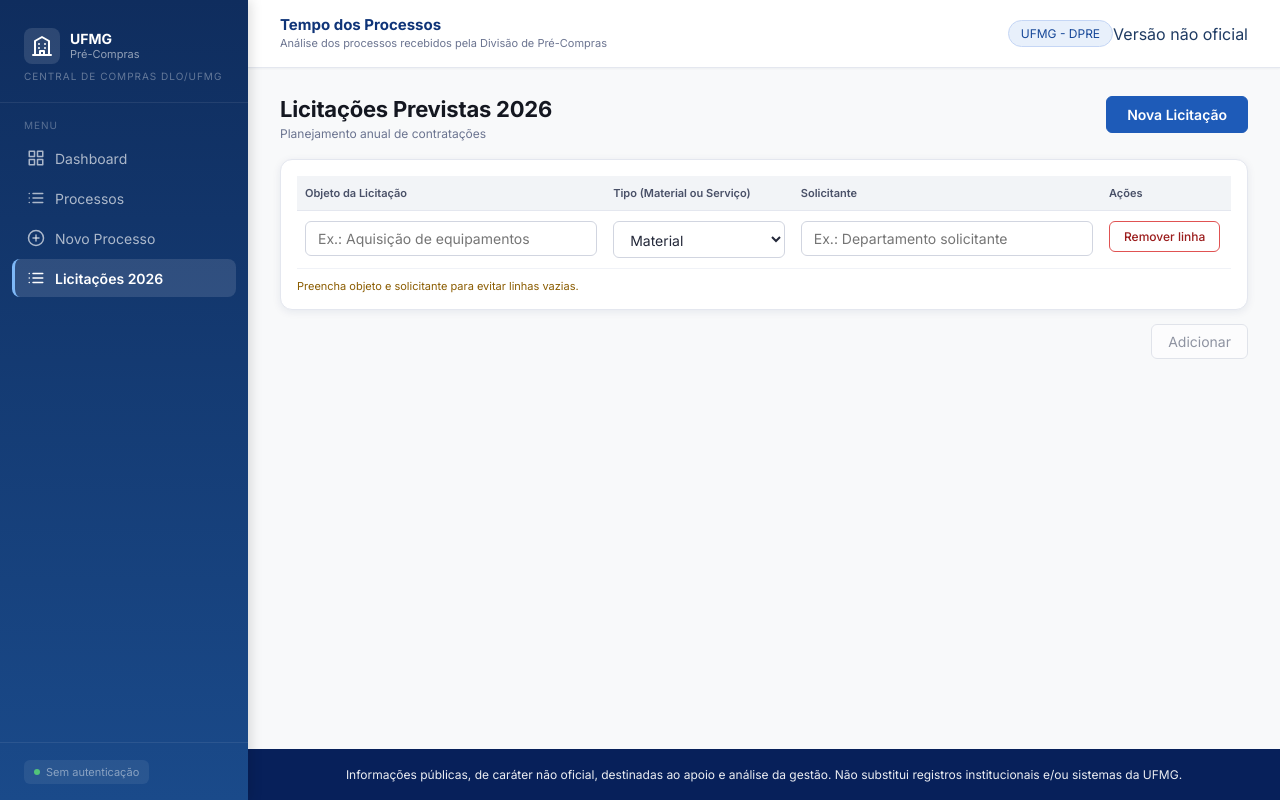
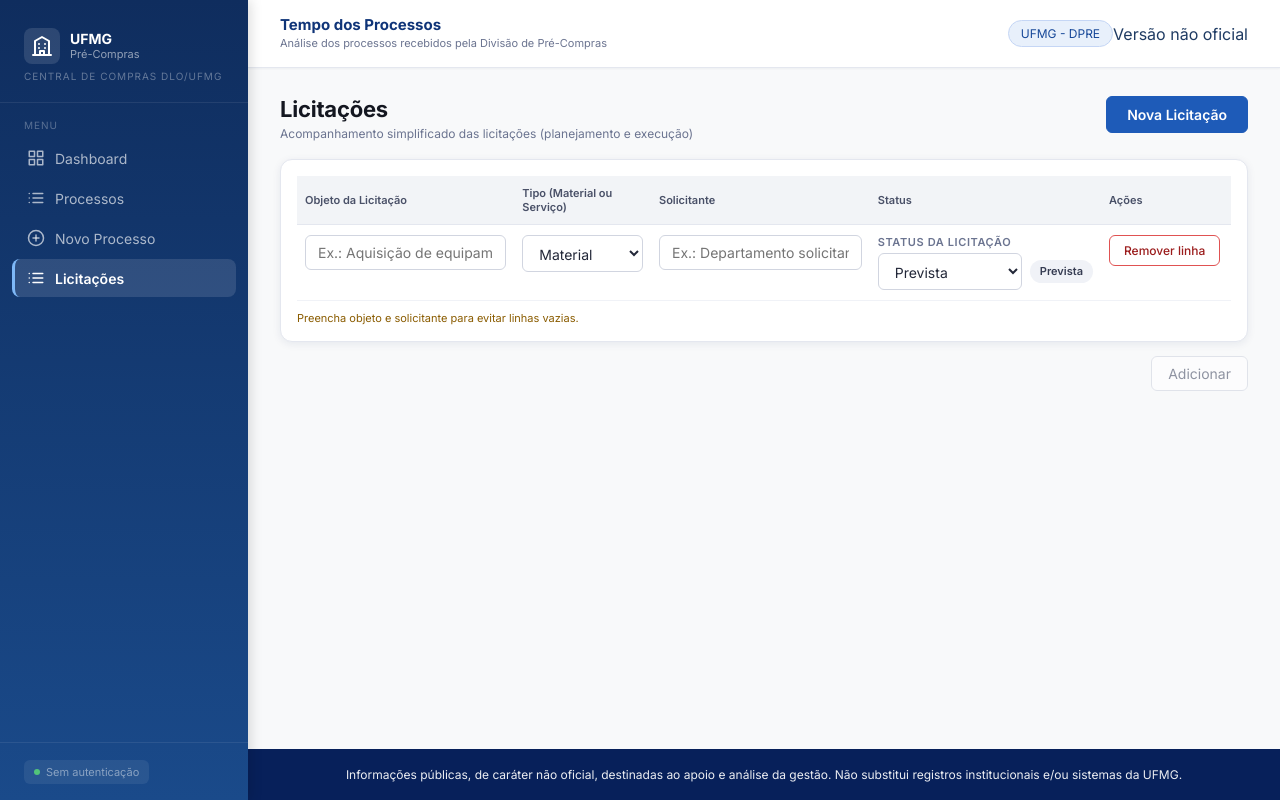
Before and after one commit to thiagoaprado22/gestao_de_processos_dpre, a React (Vite) app in the folder frontend/: page /licitacoes-previstas in a window 1280 px wide. Built offline with nearby package versions, Linux system fonts and the light colour scheme; no server answers; what @trpc/react-query would draw is missing.

Commit message:
Refatora painel de licitações com controle de status manual

```diff
--- a/frontend/src/components/Layout.tsx
+++ b/frontend/src/components/Layout.tsx
@@ -26,7 +26,7 @@ const navItems = [
   { to: "/dashboard",      label: "Dashboard",       Icon: IconDashboard },
   { to: "/processos",      label: "Processos",       Icon: IconList },
   { to: "/processos/novo", label: "Novo Processo",   Icon: IconPlus },
-  { to: "/licitacoes-previstas", label: "Licitações 2026", Icon: IconList },
+  { to: "/licitacoes-previstas", label: "Licitações", Icon: IconList },
 ];
 
 export default function Layout({ children }: { children: ReactNode }) {
--- a/frontend/src/pages/LicitacoesPrevistas.tsx
+++ b/frontend/src/pages/LicitacoesPrevistas.tsx
@@ -1,19 +1,22 @@
 import { CSSProperties, useState } from "react";
 import { base, colors, font } from "../lib/design";
+
+type StatusLicitacao = "Prevista" | "Em andamento" | "Finalizada";
 
 type Licitacao = {
   objeto: string;
   tipo: "Material" | "Serviço";
   solicitante: string;
+  status: StatusLicitacao;
 };
 
 export default function LicitacoesPrevistas() {
   const [licitacoes, setLicitacoes] = useState<Licitacao[]>([
-    { objeto: "", tipo: "Material", solicitante: "" },
+    { objeto: "", tipo: "Material", solicitante: "", status: "Prevista" },
   ]);
 
   function adicionarLinha() {
-    setLicitacoes((prev) => [...prev, { objeto: "", tipo: "Material", solicitante: "" }]);
+    setLicitacoes((prev) => [...prev, { objeto: "", tipo: "Material", solicitante: "", status: "Prevista" }]);
   }
 
   function removerLinha(index: number) {
@@ -37,10 +40,10 @@ export default function LicitacoesPrevistas() {
       <div style={{ display: "flex", justifyContent: "space-between", alignItems: "flex-start", marginBottom: 18 }}>
         <div>
           <h1 style={{ fontSize: font.size["2xl"], fontWeight: font.weight.bold, color: colors.gray[900], margin: 0 }}>
-            Licitações Previstas 2026
+            Licitações
           </h1>
           <p style={{ fontSize: font.size.sm, color: colors.gray[500], marginTop: 4 }}>
-            Planejamento anual de contratações
+            Acompanhamento simplificado das licitações (planejamento e execução)
           </p>
         </div>
         <button style={base.btnPrimary} onClick={adicionarLinha}>
@@ -55,6 +58,7 @@ export default function LicitacoesPrevistas() {
               <th style={thStyle}>Objeto da Licitação</th>
               <th style={thStyle}>Tipo (Material ou Serviço)</th>
               <th style={thStyle}>Solicitante</th>
+              <th style={thStyle}>Status</th>
               <th style={thStyle}>Ações</th>
             </tr>
           </thead>
@@ -86,6 +90,21 @@ export default function LicitacoesPrevistas() {
                     onChange={(e) => atualizarLinha(index, "solicitante", e.target.value)}
                     placeholder="Ex.: Departamento solicitante"
                   />
+                </td>
+                <td style={tdStyle}>
+                  <label style={base.label}>Status da Licitação</label>
+                  <div style={{ display: "flex", gap: 8, alignItems: "center" }}>
+                    <select
+                      style={{ ...base.input, cursor: "pointer", minWidth: 140 }}
+                      value={linha.status}
+                      onChange={(e) => atualizarLinha(index, "status", e.target.value)}
+                    >
+                      <option value="Prevista">Prevista</option>
+                      <option value="Em andamento">Em andamento</option>
+                      <option value="Finalizada">Finalizada</option>
+                    </select>
+                    <span style={{ ...base.badge, ...statusStyle(linha.status), whiteSpace: "nowrap" }}>{linha.status}</span>
+                  </div>
                 </td>
                 <td style={{ ...tdStyle, width: 130 }}>
                   <button
@@ -131,3 +150,10 @@ const tdStyle: CSSProperties = {
   verticalAlign: "top",
   borderBottom: `1px solid ${colors.gray[100]}`,
 };
+
+
+function statusStyle(status: StatusLicitacao): CSSProperties {
+  if (status === "Em andamento") return { background: colors.info.light, color: colors.info.dark };
+  if (status === "Finalizada") return { background: colors.success.light, color: colors.success.dark };
+  return { background: colors.gray[100], color: colors.gray[700] };
+}
```
